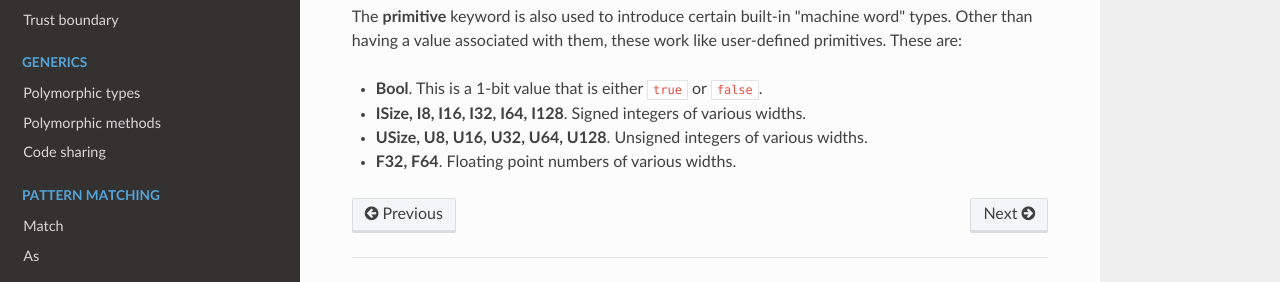
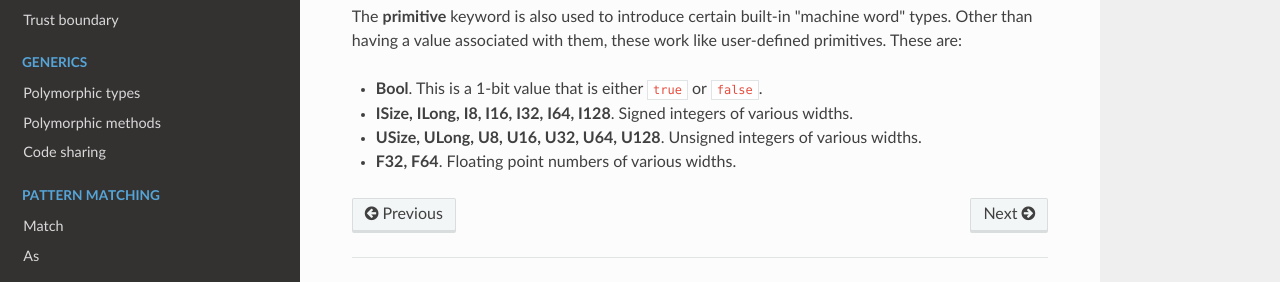
Before and after one commit to ponylang/pony-tutorial, an MkDocs documentation site: the page built from docs/types/primitives.md, in a window 1280 px wide and 1122 px high. Shown: the part 795-1077 px from the top of the window. Built offline with MkDocs 1.6.1, drawn with Linux system fonts in a browser that asks for light colours; nearby versions of some CDN libraries; old or Windows-style settings are respelled for this version of MkDocs.

Commit message:
Also add ULong and ILong

```diff
--- a/docs/types/primitives.md
+++ b/docs/types/primitives.md
@@ -20,6 +20,6 @@ Primitives are quite powerful, particularly as enumerations. Unlike enumerations
 The __primitive__ keyword is also used to introduce certain built-in "machine word" types. Other than having a value associated with them, these work like user-defined primitives. These are:
 
 * __Bool__. This is a 1-bit value that is either `true` or `false`.
-* __ISize, I8, I16, I32, I64, I128__. Signed integers of various widths.
-* __USize, U8, U16, U32, U64, U128__. Unsigned integers of various widths.
+* __ISize, ILong, I8, I16, I32, I64, I128__. Signed integers of various widths.
+* __USize, ULong, U8, U16, U32, U64, U128__. Unsigned integers of various widths.
 * __F32, F64__. Floating point numbers of various widths.
```
